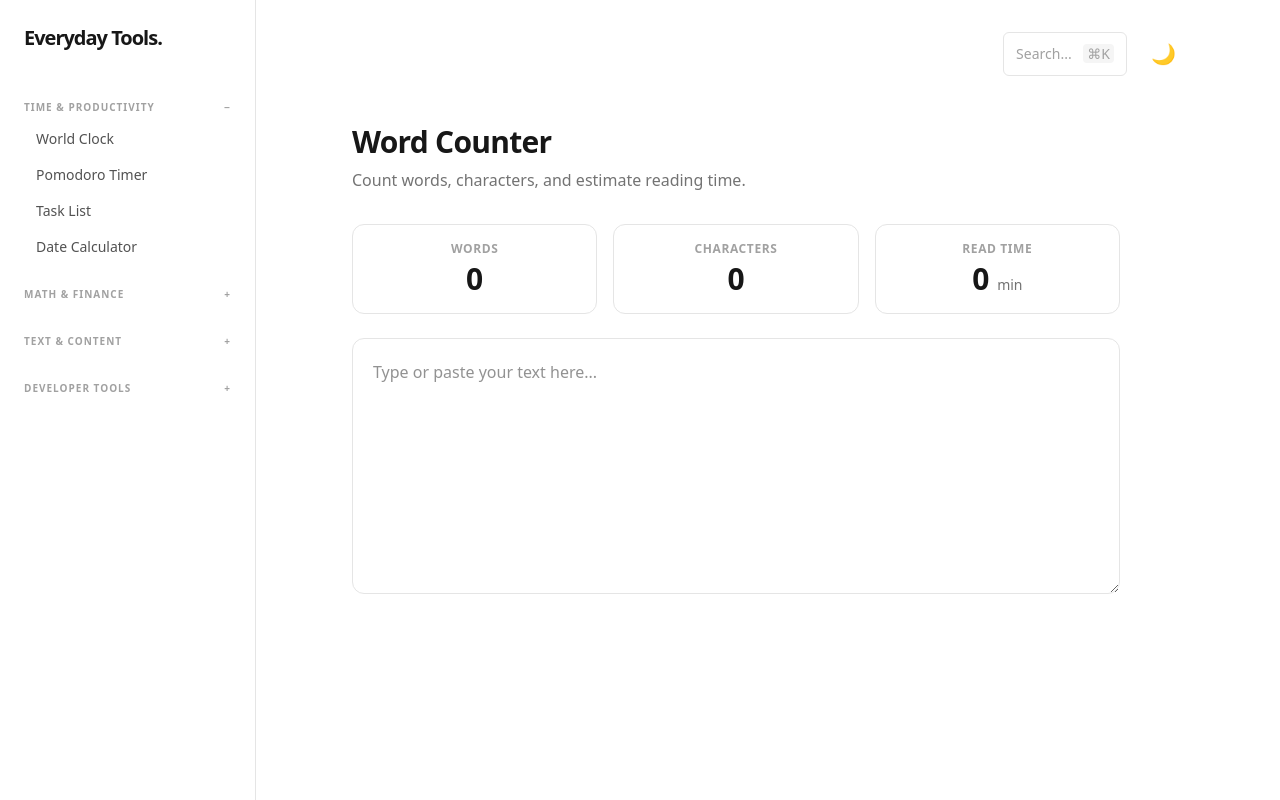
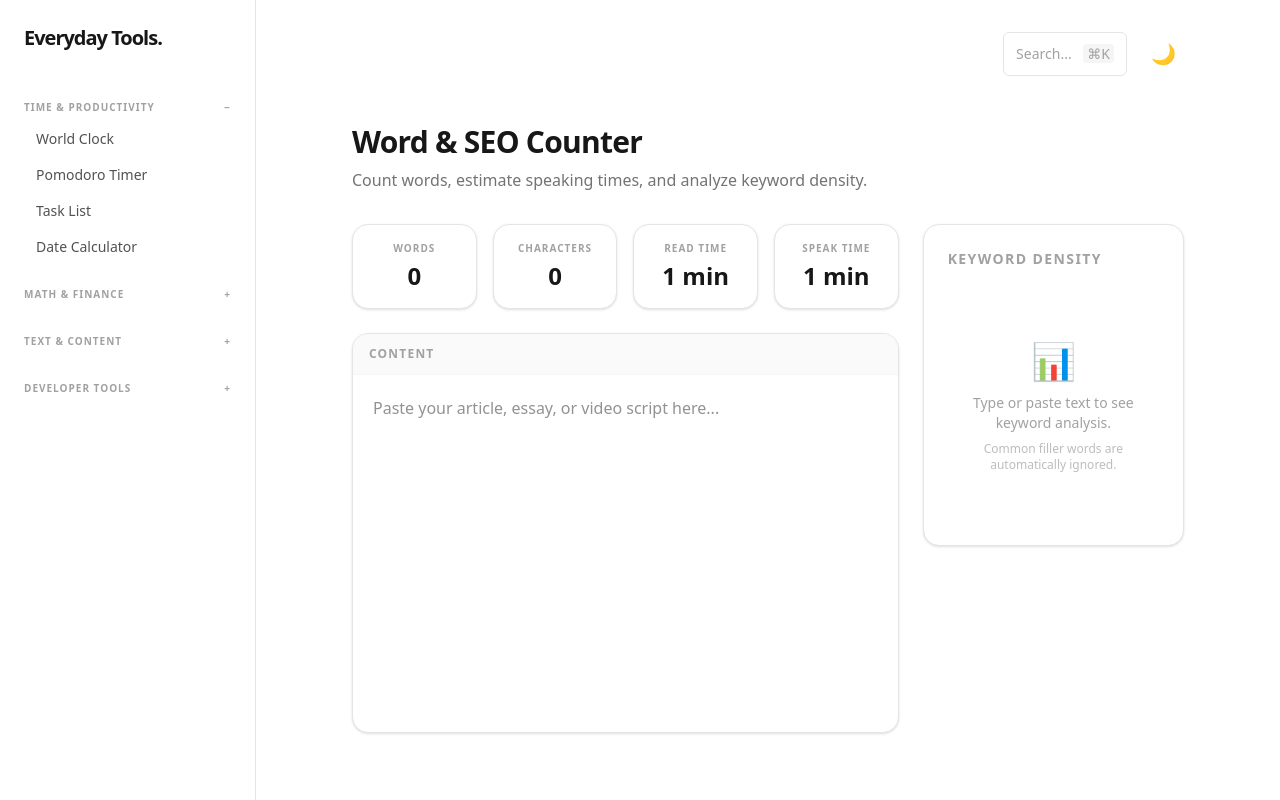
Before and after one commit to Fairfax18/everyday-tools, a Next.js app: page /text/word-counter in a window 1280 px wide. Built offline with nearby package versions, Linux system fonts and the light colour scheme.

Commit message:
refine Word Counter for SEO

```diff
--- a/app/text/word-counter/page.js
+++ b/app/text/word-counter/page.js
@@ -1,48 +1,156 @@
 'use client';
-import { useState } from 'react';
+import { useState, useMemo } from 'react';
+import { motion } from 'framer-motion';
+
+// Common English filler words to ignore in keyword analysis
+const STOP_WORDS = new Set([
+  'a', 'an', 'and', 'are', 'as', 'at', 'be', 'but', 'by', 'for', 'if', 'in',
+  'into', 'is', 'it', 'no', 'not', 'of', 'on', 'or', 'such', 'that', 'the',
+  'their', 'then', 'there', 'these', 'they', 'this', 'to', 'was', 'will',
+  'with', 'he', 'she', 'we', 'you', 'i', 'my', 'your', 'our', 'his', 'her',
+  'its', 'from', 'about', 'which', 'who', 'what', 'how', 'why', 'when', 'where',
+  'can', 'could', 'would', 'should', 'has', 'have', 'had', 'been', 'do', 'does', 'did'
+]);
 
 export default function WordCounter() {
   const [text, setText] = useState('');
 
-  const charCount = text.length;
-  const wordCount = text.trim() === '' ? 0 : text.trim().split(/\s+/).length;
-  const readingTime = Math.ceil(wordCount / 200);
+  // --- Core Metrics ---
+  const metrics = useMemo(() => {
+    const charCount = text.length;
+    // Split by whitespace and filter out empty strings
+    const wordsArray = text.trim().split(/\s+/).filter(w => w.length > 0);
+    const wordCount = wordsArray.length;
+
+    // Average reading speed: 200-250 wpm. Speaking speed: 130-150 wpm.
+    const readTime = Math.max(1, Math.ceil(wordCount / 225));
+    const speakTime = Math.max(1, Math.ceil(wordCount / 140));
+
+    return { charCount, wordCount, wordsArray, readTime, speakTime };
+  }, [text]);
+
+  // --- Keyword Density Analyzer ---
+  const density = useMemo(() => {
+    if (metrics.wordCount === 0) return [];
+
+    const frequencyMap = {};
+    let totalValidWords = 0;
+
+    metrics.wordsArray.forEach(word => {
+      // Clean the word: lowercase, remove punctuation
+      const cleanWord = word.toLowerCase().replace(/[^a-z0-9]/g, '');
+
+      // Only count words longer than 2 characters that aren't in the stop list
+      if (cleanWord.length > 2 && !STOP_WORDS.has(cleanWord)) {
+        frequencyMap[cleanWord] = (frequencyMap[cleanWord] || 0) + 1;
+        totalValidWords++;
+      }
+    });
+
+    // Convert to array, sort by frequency, take top 10
+    const sortedKeywords = Object.entries(frequencyMap)
+      .map(([word, count]) => ({
+        word,
+        count,
+        percentage: totalValidWords > 0 ? ((count / totalValidWords) * 100).toFixed(1) : 0
+      }))
+      .sort((a, b) => b.count - a.count)
+      .slice(0, 10);
+
+    return sortedKeywords;
+  }, [metrics.wordsArray, metrics.wordCount]);
+
+  const clearText = () => {
+    setText('');
+    if (window.showToast) window.showToast('Text cleared');
+  };
 
   return (
-    <div className="max-w-3xl">
-      <h1 className="text-3xl font-bold tracking-tight mb-2">Word Counter</h1>
-      <p className="text-neutral-500 mb-8">Count words, characters, and estimate reading time.</p>
+    <div className="max-w-5xl mx-auto animate-fade-in">
+      <h1 className="text-3xl font-bold tracking-tight mb-2">Word & SEO Counter</h1>
+      <p className="text-neutral-500 dark:text-neutral-400 mb-8">Count words, estimate speaking times, and analyze keyword density.</p>
 
-      <div className="grid grid-cols-3 gap-4 mb-6">
-        <div className="p-4 bg-white border border-neutral-200 rounded-xl text-center">
-          <p className="text-xs font-semibold uppercase tracking-wider text-neutral-400 mb-1">Words</p>
-          <p className="text-3xl font-bold text-neutral-900">{wordCount}</p>
+      <div className="grid lg:grid-cols-3 gap-6">
+
+        {/* Left Column: Input Area */}
+        <div className="lg:col-span-2 space-y-6">
+
+          {/* Top Metric Cards */}
+          <div className="grid grid-cols-2 md:grid-cols-4 gap-4">
+            {[
+              { label: 'Words', value: metrics.wordCount },
+              { label: 'Characters', value: metrics.charCount },
+              { label: 'Read Time', value: `${metrics.readTime} min` },
+              { label: 'Speak Time', value: `${metrics.speakTime} min` },
+            ].map((metric) => (
+              <div key={metric.label} className="p-4 bg-white dark:bg-[#111] border border-neutral-200 dark:border-neutral-800 rounded-2xl text-center shadow-sm">
+                <p className="text-[10px] font-bold uppercase tracking-widest text-neutral-400 dark:text-neutral-500 mb-1">{metric.label}</p>
+                <p className="text-2xl font-bold text-neutral-900 dark:text-white tabular-nums">{metric.value}</p>
+              </div>
+            ))}
+          </div>
+
+          {/* Text Editor */}
+          <div className="relative bg-white dark:bg-[#111] border border-neutral-200 dark:border-neutral-800 rounded-2xl overflow-hidden shadow-sm flex flex-col h-[400px]">
+            <div className="flex justify-between items-center px-4 py-3 border-b border-neutral-100 dark:border-neutral-800/50 bg-neutral-50 dark:bg-neutral-900/30">
+              <label className="text-xs font-bold uppercase tracking-widest text-neutral-400">Content</label>
+              {text && (
+                <button onClick={clearText} className="text-xs font-medium text-neutral-400 hover:text-red-500 transition-colors">Clear text</button>
+              )}
+            </div>
+            <textarea
+              autoFocus
+              value={text}
+              onChange={(e) => setText(e.target.value)}
+              placeholder="Paste your article, essay, or video script here..."
+              className="flex-1 w-full p-5 bg-transparent outline-none resize-none text-neutral-800 dark:text-neutral-200 leading-relaxed"
+            />
+          </div>
         </div>
-        <div className="p-4 bg-white border border-neutral-200 rounded-xl text-center">
-          <p className="text-xs font-semibold uppercase tracking-wider text-neutral-400 mb-1">Characters</p>
-          <p className="text-3xl font-bold text-neutral-900">{charCount}</p>
+
+        {/* Right Column: Keyword Density Dashboard */}
+        <div className="lg:col-span-1">
+          <div className="bg-white dark:bg-[#111] border border-neutral-200 dark:border-neutral-800 rounded-2xl p-6 shadow-sm sticky top-8">
+            <h2 className="text-sm font-bold uppercase tracking-widest text-neutral-400 mb-6">Keyword Density</h2>
+
+            {density.length === 0 ? (
+              <div className="flex flex-col items-center justify-center py-12 text-center text-neutral-400">
+                <span className="text-4xl mb-3">📊</span>
+                <p className="text-sm font-medium">Type or paste text to see keyword analysis.</p>
+                <p className="text-xs mt-2 opacity-70">Common filler words are automatically ignored.</p>
+              </div>
+            ) : (
+              <div className="space-y-4">
+                {density.map((item, index) => (
+                  <motion.div
+                    key={item.word}
+                    initial={{ opacity: 0, x: -10 }}
+                    animate={{ opacity: 1, x: 0 }}
+                    transition={{ delay: index * 0.05 }}
+                    className="group"
+                  >
+                    <div className="flex justify-between items-end mb-1">
+                      <span className="font-bold text-neutral-800 dark:text-neutral-200 truncate pr-4">{item.word}</span>
+                      <div className="text-xs font-mono text-neutral-500 flex items-center gap-2">
+                        <span>{item.count}x</span>
+                        <span className="font-bold text-neutral-900 dark:text-white bg-neutral-100 dark:bg-neutral-800 px-1.5 py-0.5 rounded">{item.percentage}%</span>
+                      </div>
+                    </div>
+                    {/* Visual Bar Chart */}
+                    <div className="h-1.5 w-full bg-neutral-100 dark:bg-neutral-800 rounded-full overflow-hidden">
+                      <div
+                        className="h-full bg-neutral-900 dark:bg-white rounded-full transition-all duration-500 ease-out"
+                        style={{ width: `${Math.min(100, item.percentage * 3)}%` }} // Multiplied purely for visual scaling
+                      />
+                    </div>
+                  </motion.div>
+                ))}
+              </div>
+            )}
+          </div>
         </div>
-        <div className="p-4 bg-white border border-neutral-200 rounded-xl text-center">
-          <p className="text-xs font-semibold uppercase tracking-wider text-neutral-400 mb-1">Read Time</p>
-          <p className="text-3xl font-bold text-neutral-900">{readingTime} <span className="text-sm font-normal text-neutral-500">min</span></p>
-        </div>
+
       </div>
-
-      <textarea
-        value={text}
-        onChange={(e) => setText(e.target.value)}
-        placeholder="Type or paste your text here..."
-        className="w-full h-64 p-5 rounded-xl border border-neutral-200 bg-white focus:outline-none focus:ring-2 focus:ring-neutral-900 transition resize-y text-neutral-800 leading-relaxed"
-      />
-
-      {text && (
-        <button
-          onClick={() => setText('')}
-          className="mt-4 px-6 py-2 text-sm font-medium text-red-600 bg-red-50 hover:bg-red-100 rounded-lg transition"
-        >
-          Clear Text
-        </button>
-      )}
     </div>
   );
 }
```
